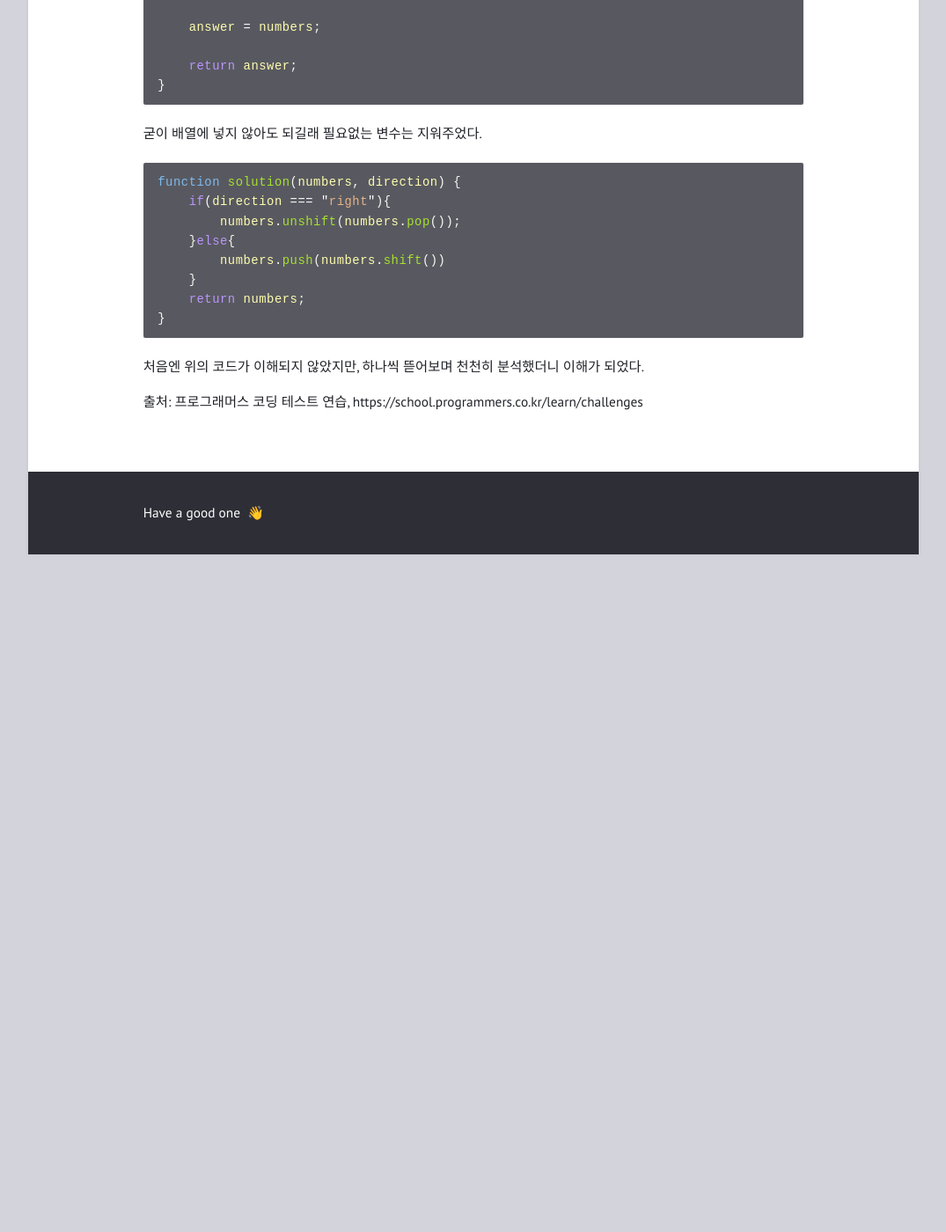
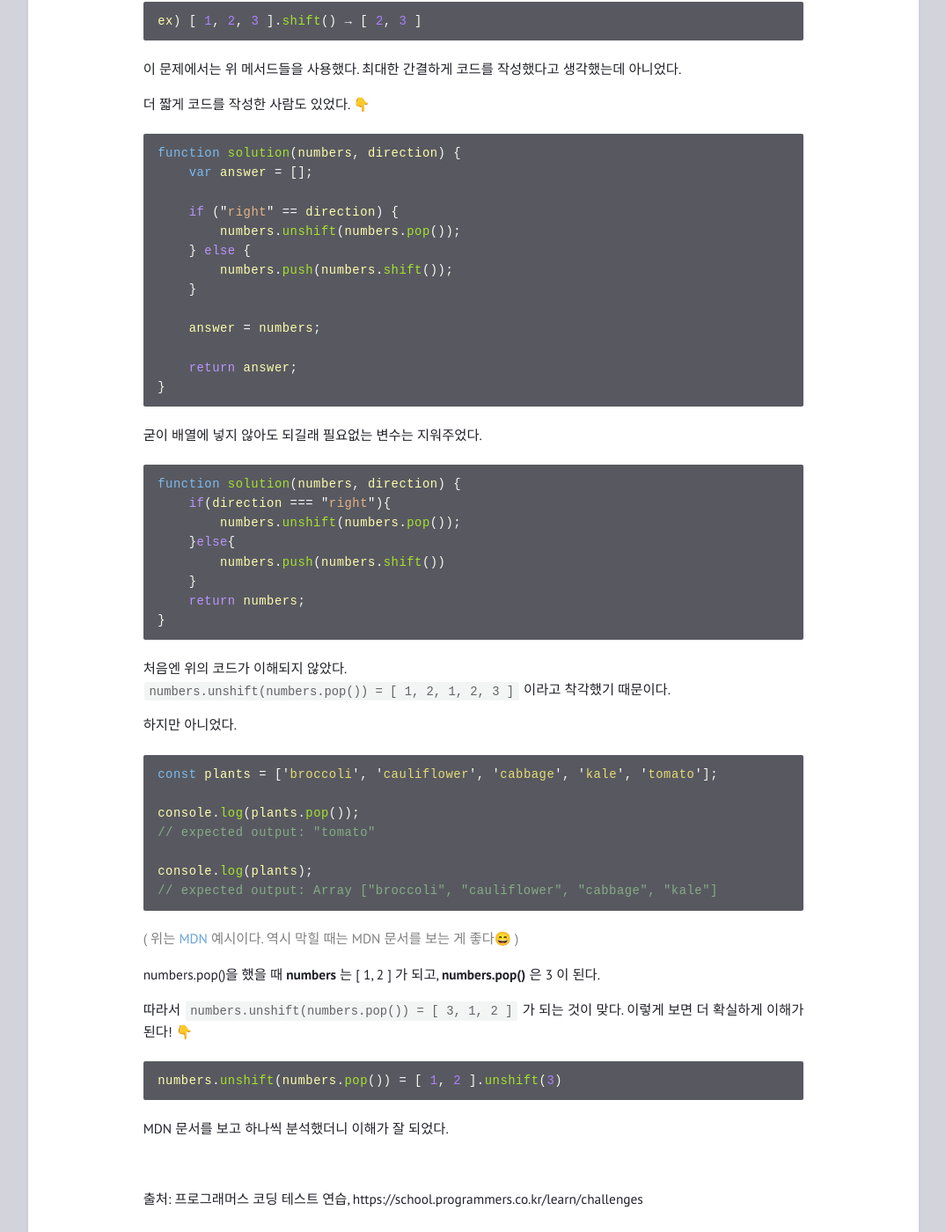
Before and after one commit to feb-dain/feb-dain.github.io, a Jekyll site: the page built from _posts/2022-11-01-numbers-to-string_while-if_turn-array.md, in a window 1280 px wide and 1400 px high, scrolled down 2316 px. Shown: the whole window at 88% size, without its empty margins (102-1177 px from the left). Built offline with Jekyll 4.4.1, drawn with Linux system fonts in a browser that asks for light colours; comment, search, counter and statistics services are not loaded; before the commit the page ends 2946 px from its top, so only the background shows below that; some of the changed text lies outside the part shown.

Commit message:
Add explanation

````diff
--- a/_posts/2022-11-01-numbers-to-string_while-if_turn-array.md
+++ b/_posts/2022-11-01-numbers-to-string_while-if_turn-array.md
@@ -94,13 +94,25 @@ function solution(numbers, direction) {
 }
 ```
 
-`unshift` <br>
-`pop` <br>
-`push` <br>
-`shift` <br>
-위 메서드를 사용했다. 최대한 간결하게 코드를 작성했다고 생각했는데 아니었다.
+`unshift()` : 배열 맨 처음에 ()를 넣는다.
+```jsx
+ex) [ 1, 2, 3 ].unshift(0) → [ 0, 1, 2, 3 ]
+```
+`pop()` : 배열의 마지막 요소를 제거한다.
+```jsx
+ex) [ 1, 2, 3 ].pop() → [ 1, 2 ]
+```
+`push()` : 배열 맨 뒤에 ()를 넣는다.
+```jsx
+ex) [ 1, 2, 3 ].push(4) → [ 1, 2, 3, 4 ]
+```
+`shift()` : 배열의 첫 번째 요소를 제거한다.
+```jsx
+ex) [ 1, 2, 3 ].shift() → [ 2, 3 ]
+```
+이 문제에서는 위 메서드들을 사용했다. 최대한 간결하게 코드를 작성했다고 생각했는데 아니었다.
 
-훨씬 더 짧게 코드를 작성한 사람도 있었다.
+더 짧게 코드를 작성한 사람도 있었다. 👇
 
 ```jsx
 function solution(numbers, direction) {
@@ -129,7 +141,33 @@ function solution(numbers, direction) {
     return numbers;
 }
 ```
-처음엔 위의 코드가 이해되지 않았지만, 하나씩 뜯어보며 천천히 분석했더니 이해가 되었다.
+처음엔 위의 코드가 이해되지 않았다.<br>
+`numbers.unshift(numbers.pop()) = [ 1, 2, 1, 2, 3 ]` 이라고 착각했기 때문이다.
 
+하지만 아니었다.
+```jsx
+const plants = ['broccoli', 'cauliflower', 'cabbage', 'kale', 'tomato'];
+
+console.log(plants.pop());
+// expected output: "tomato"
+
+console.log(plants);
+// expected output: Array ["broccoli", "cauliflower", "cabbage", "kale"]
+```
+<p style="color: gray">( 위는 <a href="https://developer.mozilla.org/ko/docs/Web/JavaScript/Reference/Global_Objects/Array/pop">MDN</a> 예시이다.
+역시 막힐 때는 MDN 문서를 보는 게 좋다😄 )</p>
+
+numbers.pop()을 했을 때 **numbers** 는 [ 1, 2 ] 가 되고,
+**numbers.pop()** 은 3 이 된다.
+
+따라서 `numbers.unshift(numbers.pop()) = [ 3, 1, 2 ]` 가 되는 것이 맞다.
+이렇게 보면 더 확실하게 이해가 된다! 👇
+```jsx
+numbers.unshift(numbers.pop()) = [ 1, 2 ].unshift(3)
+```
+
+MDN 문서를 보고 하나씩 분석했더니 이해가 잘 되었다.
+
+<br>
 
 출처: 프로그래머스 코딩 테스트 연습, https://school.programmers.co.kr/learn/challenges
````
